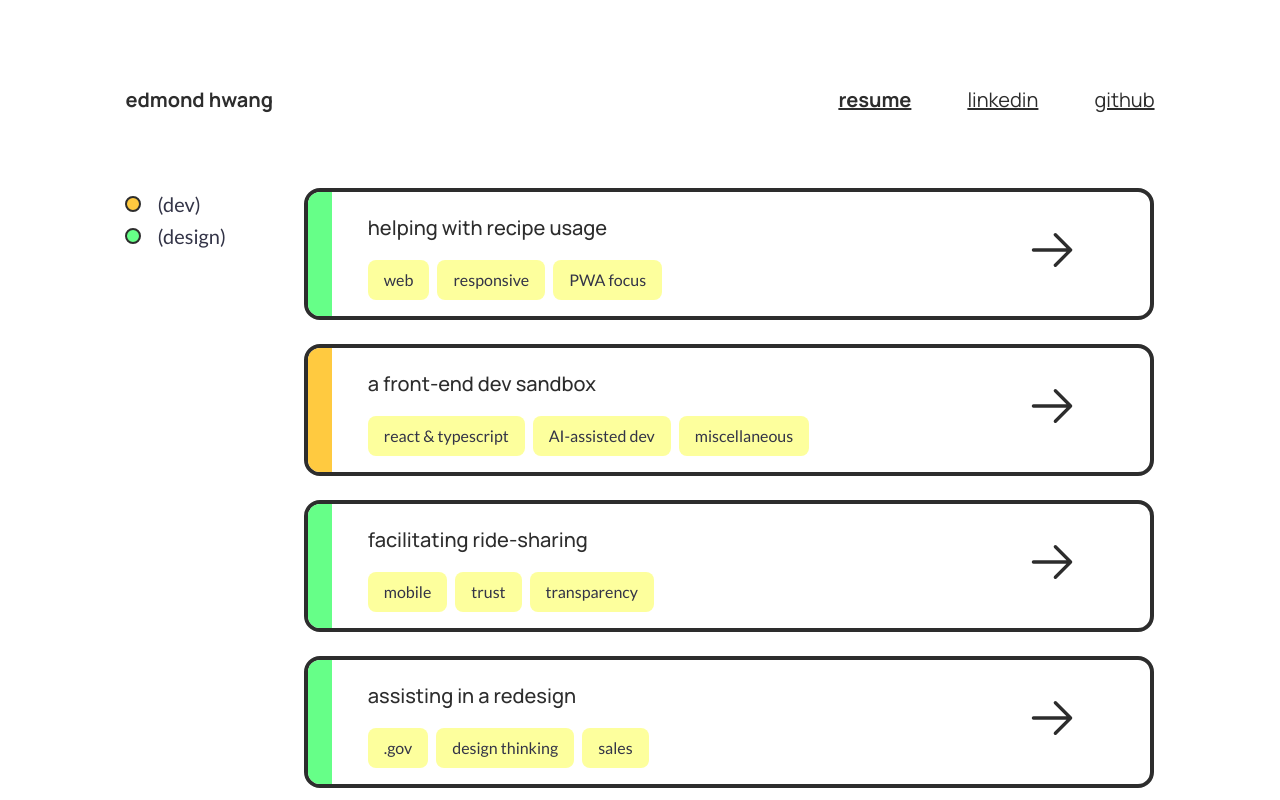
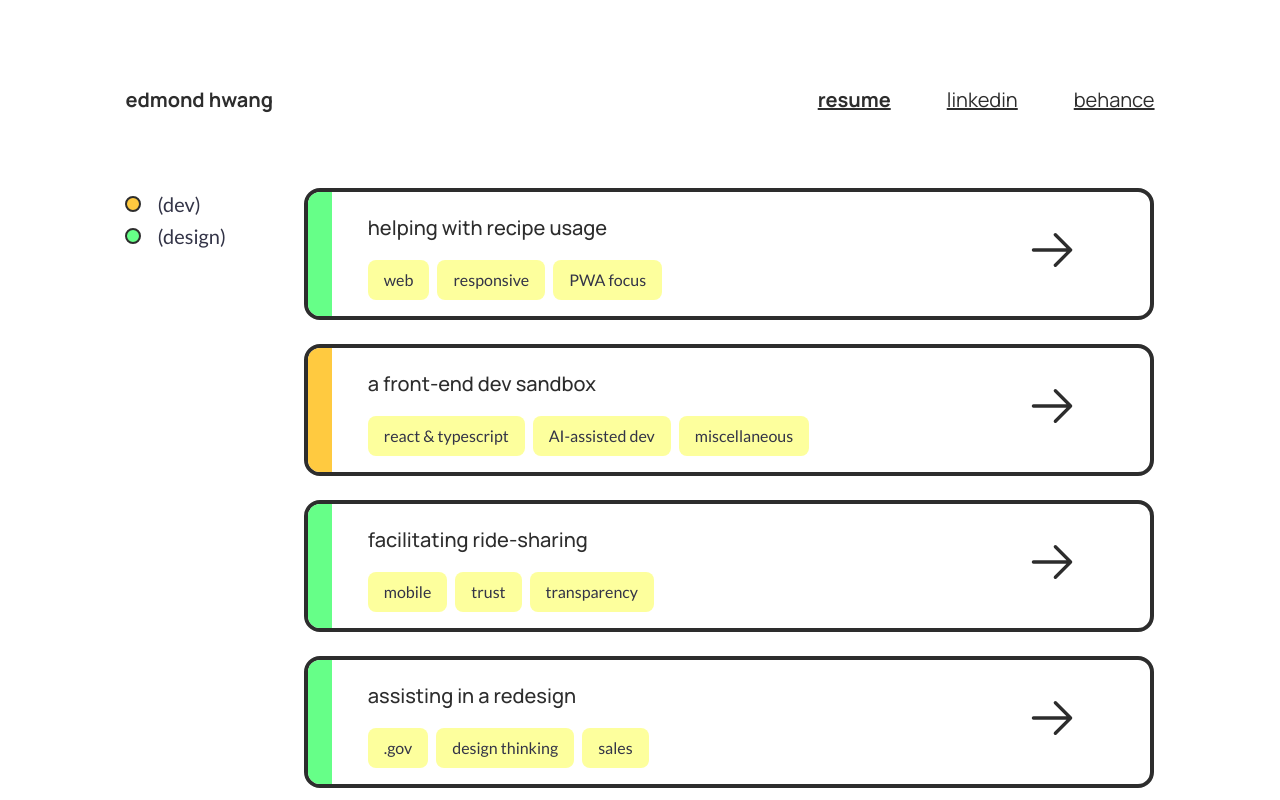
Before and after one commit to edhwang90/vite-portfolio, a React (Vite) app: page / in a window 1280 px wide. Shown: the top 800 px of the page. Built offline with nearby package versions, Linux system fonts and the light colour scheme; no server answers.

Commit message:
github to behance
github to behance

```diff
--- a/src/App.tsx
+++ b/src/App.tsx
@@ -74,11 +74,11 @@ function App() {
             <li>
               <a
                 className="side-menu-action"
-                title="GitHub"
-                href="https://github.com/edhwang90"
+                title="Behance"
+                href="https://www.behance.net/edyhwang1"
                 rel="noopener noreferrer"
                 target="_blank">
-                  github
+                  behance
               </a>
             </li>
           </ul>
--- a/src/pages/home.tsx
+++ b/src/pages/home.tsx
@@ -29,11 +29,11 @@ const Home = () => {
                   linkedin
               </a>
               <a
-                title="GitHub"
-                href="https://github.com/edhwang90"
+                title="Behance"
+                href="https://www.behance.net/edyhwang1"
                 rel="noopener noreferrer"
                 target="_blank">
-                  github
+                  behance
               </a>
 
             </div>
--- a/src/partials/projects-layout/projects-layout.tsx
+++ b/src/partials/projects-layout/projects-layout.tsx
@@ -125,11 +125,11 @@ const ProjectsLayout = (props: ProjectsLayoutProps) => {
                   </li>
                   <li>
                     <a
-                      title="GitHub"
-                      href="https://github.com/edhwang90"
+                      title="Behance"
+                      href="https://www.behance.net/edyhwang1"
                       rel="noopener noreferrer"
                       target="_blank">
-                        github
+                        behance
                     </a>
                   </li>
                 </ul>
```
